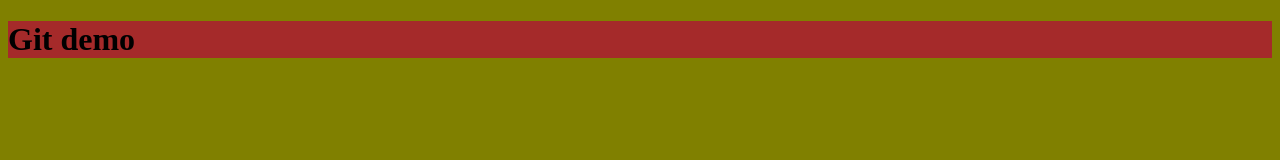
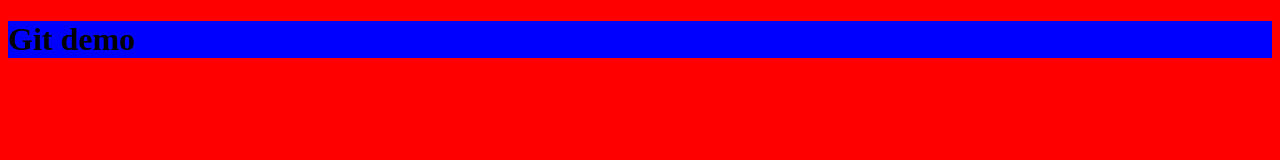
Before and after one commit to Stefan674/tutorialgit, a plain HTML site: page index.html in a window 1280 px wide. Drawn offline with Linux system fonts and the light colour scheme.

Commit message:
add crzy colors

```diff
--- a/styles.css
+++ b/styles.css
@@ -1,7 +1,7 @@
 body {
-    background-color: olive;
+    background-color: red;
 }
 
 h1{
-    background-color: brown;
+    background-color: blue;
 }
```
